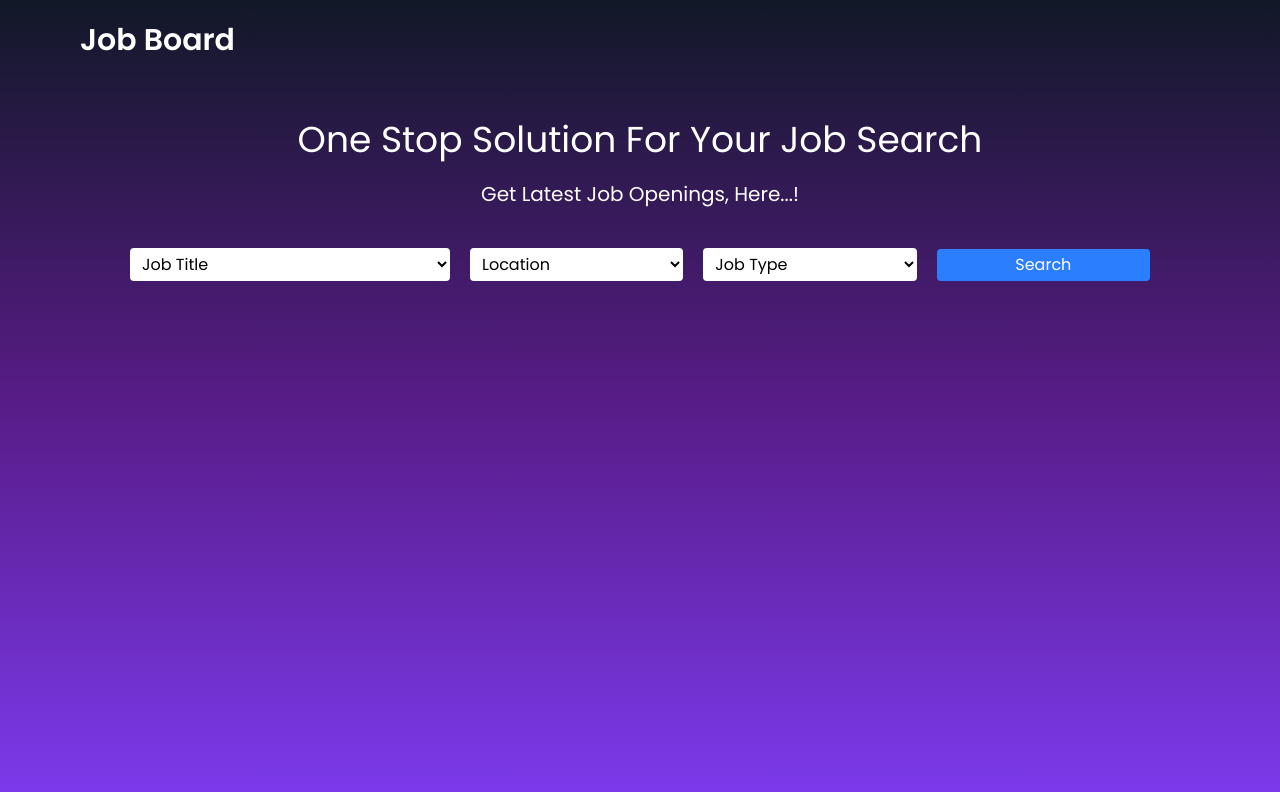
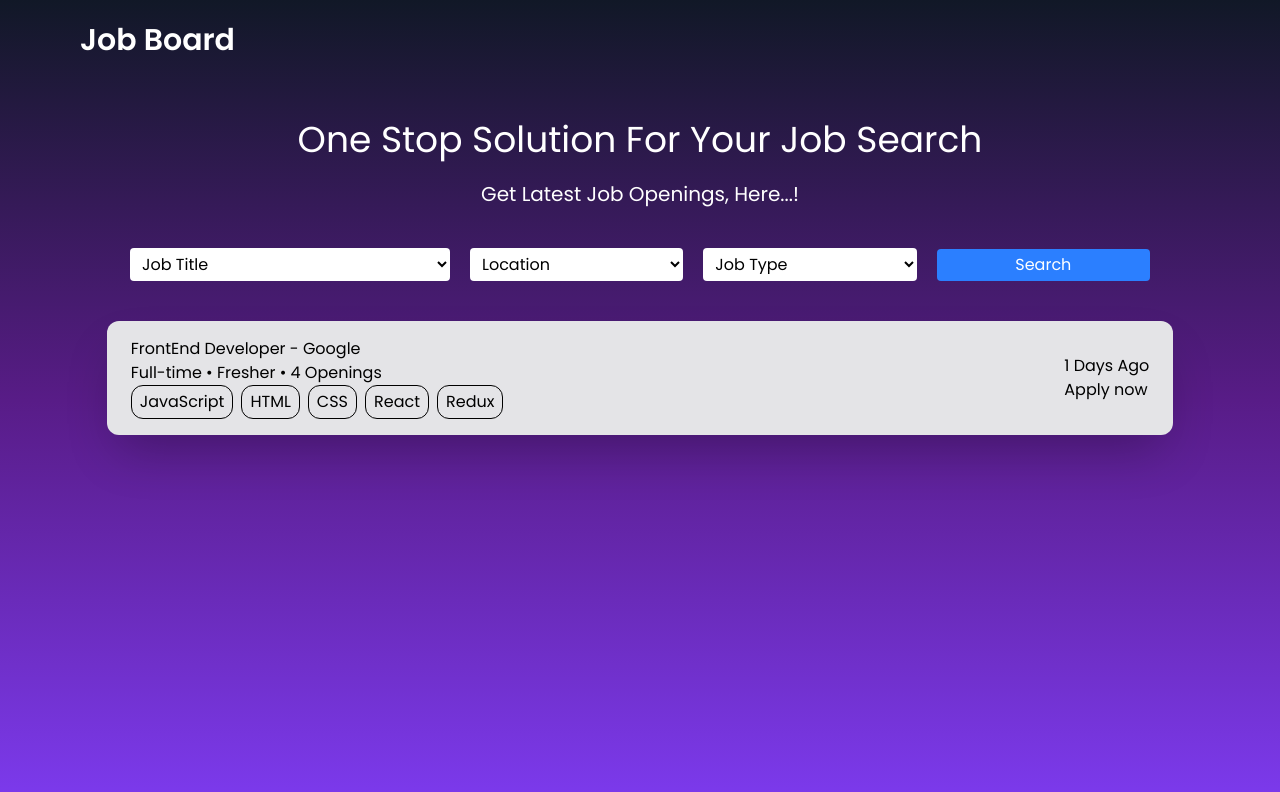
Before and after one commit to Vishal-080/React_Job_portal_project, a React (Vite) app: page / in a window 1280 px wide. Shown: the top 792 px of the page. Built offline with nearby package versions, Linux system fonts and the light colour scheme.

Commit message:
Job card coding

```diff
--- a/package.json
+++ b/package.json
@@ -11,6 +11,7 @@
   },
   "dependencies": {
     "@tailwindcss/vite": "^4.1.4",
+    "dayjs": "^1.11.13",
     "react": "^19.0.0",
     "react-dom": "^19.0.0",
     "tailwindcss": "^4.1.4"
--- a/src/App.jsx
+++ b/src/App.jsx
@@ -10,7 +10,7 @@ function App() {
       <Navbar />
       <Header />
       <SearchJob />
-      {/* <JobCard /> */}
+      <JobCard />
     </div>
   )
 }
--- a/src/components/JobCard.jsx
+++ b/src/components/JobCard.jsx
@@ -1,8 +1,27 @@
 import React from 'react';
+import dayjs from "dayjs";
 
 const JobCard = () => {
+
+  let skills = ["JavaScript", "HTML", "CSS", "React", "Redux"];
+  let date1 = dayjs(Date.now());
+  let diffDate = date1.diff("04-20-2025", "day");
+
   return (
-    <div>JobCard</div>
+    <div className='w-10/12 mx-auto my-2'>
+      <div className='bg-zinc-200 px-6 py-4 rounded-xl shadow-2xl flex justify-between items-center hover:border hover:border-blue-500 hover:bg-zinc-50'>
+        <div>
+          <h1>FrontEnd Developer - Google</h1>
+          <p>Full-time &#x2022; Fresher &#x2022; 4 Openings</p>
+          <div className='flex items-center gap-2'>
+            {skills.map((item)=><p className='px-2 py-1 rounded-xl border'>{item}</p>)}
+          </div>
+        </div>
+        <div>
+          <p>{diffDate} Days Ago</p>
+          <button>Apply now</button></div>
+      </div>
+    </div>
   )
 };
 
--- a/src/components/SearchJob.jsx
+++ b/src/components/SearchJob.jsx
@@ -1,8 +1,9 @@
 import React from 'react';
 
 const SearchJob = () => {
+
   return (
-    <div className='flex justify-center items-center gap-5 mt-10 flex-wrap'>
+    <div className='flex justify-center items-center gap-5 my-10 flex-wrap'>
         <select className="w-3/12  bg-white outline-none py-1 px-2 rounded">
             <option value="" disabled hidden selected>Job Title</option>
             <option value="Frontend Developer">Frontend Developer</option>
```
Also changed, not shown: 1 other file (tests, documents, lock files or other folders).
